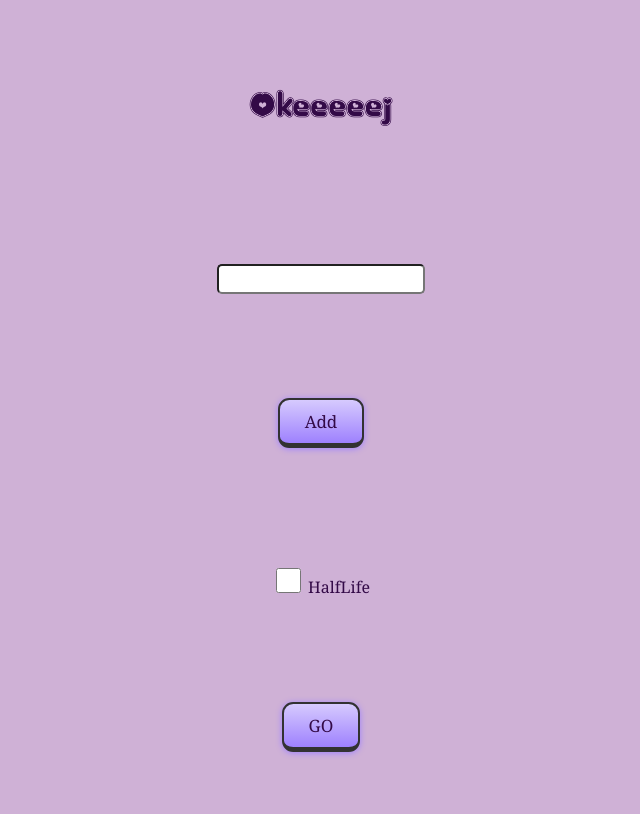
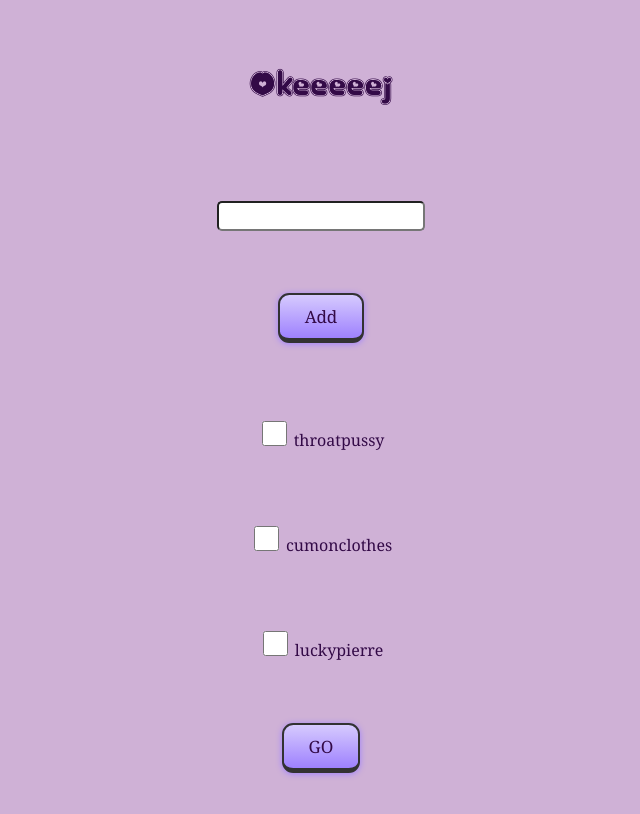
Before and after one commit to CasaDeMill/gt, a SvelteKit app: page / in a window 1280 px wide. Shown: the whole page, without its empty margins (319-959 px from the left). Built offline with nearby package versions, Linux system fonts and the light colour scheme.

Commit message:
Defaults

```diff
--- a/src/routes/+page.svelte
+++ b/src/routes/+page.svelte
@@ -2,7 +2,7 @@
   let imageData: any[] = $state([]);
   let selectedIndex: number = $state(0);
   let selectedSubs: string[] = $state([]);
-  let avSubs = $state(['HalfLife']);
+  let avSubs = $state(['throatpussy', 'cumonclothes', 'luckypierre']);
   let newSub = $state('');
   let loading = $state(false);
 
```
